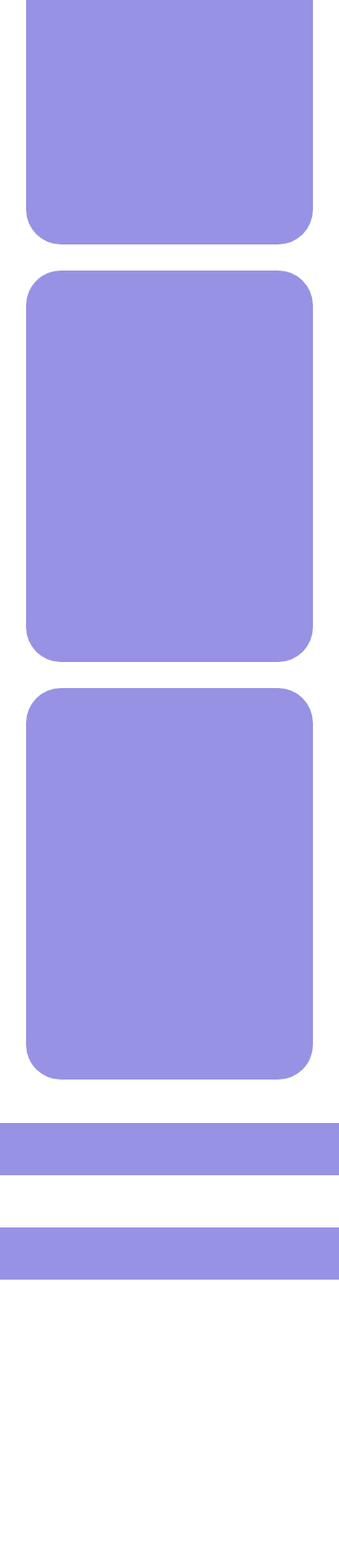
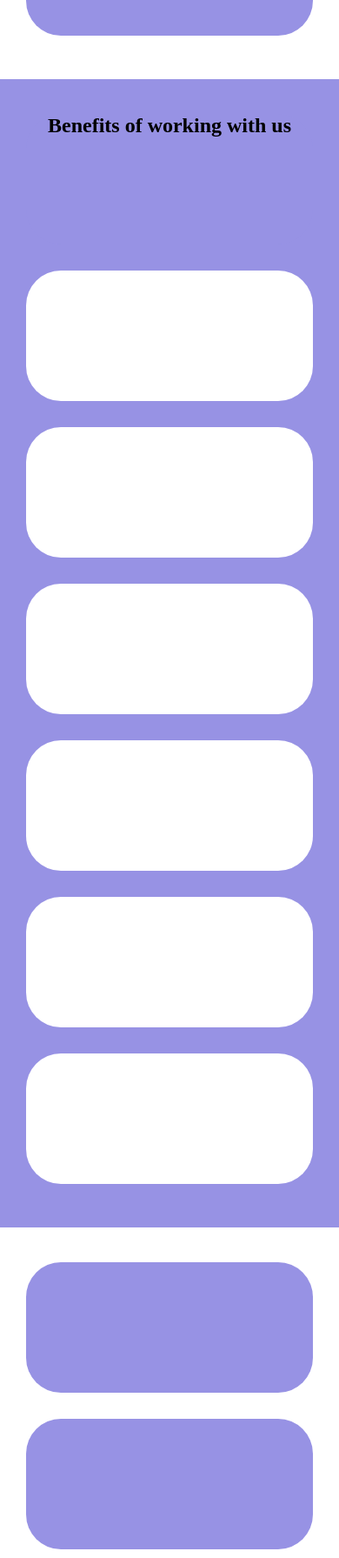
Before and after one commit to salvatorebriga/htmlcss-responsive-layout, a plain HTML site: page index.html in a window 390 px wide. Shown: the part 3349-5140 px from the top of the page at 87% size. Before the commit the page ends 4820 px from the top, so only its background shows below. Drawn offline with Linux system fonts and the light colour scheme.

Commit message:
added about section (responsive)

```diff
--- a/css/style.css
+++ b/css/style.css
@@ -27,7 +27,9 @@ jumbo
 
 .jumbo,
 .planning,
-.partners{
+.partners,
+.with-us,
+.about{
     padding: 20px 30px;
 }
 
@@ -67,15 +69,48 @@ partners
 
 .partners .card{
     background-color: #9792e4;
-    height: 450px;
+    height: 150px;
     border-radius: 40px;
     text-align: center;
 }
 
 .partners .card-special{
     background-color: wheat;
-    height: 450px;
+    height: 150px;
     text-align: center;
+}
+
+/******************
+with us
+******************/
+
+.with-us .card{
+    background-color: #ffffff;
+    height: 150px;
+    border-radius: 40px;
+    text-align: center;
+}
+
+.with-us .col:first-child .card{
+    background-color: #9792e4;
+    height: 150px;
+    border-radius: 40px;
+    text-align: center;
+}
+
+/******************
+about
+******************/
+
+.about .card{
+    background-color: #9792e4;
+    height: 150px;
+    border-radius: 40px;
+    text-align: center;
+}
+
+.about .colx2{
+    margin-bottom: 30px;
 }
 
 /************
@@ -130,8 +165,8 @@ MEDIA*
         width: calc(100% / 3 - 30px);
     }
 
-    .planning .col{
-        width: calc(100% / 2 - 30px);
+    .with-us .col:first-child{
+        width: 100%;
     }
 }
 
--- a/index.html
+++ b/index.html
@@ -82,11 +82,58 @@
         </section>
 
         <section class="with-us padding-section bg-purple">
+            <div class="container">
+                <div class="row">
+                    <div class="col">
+                        <div class="card">
+                            <h2>Benefits of working with us</h2>
+                        </div>
+                    </div>
+                    <div class="col">
+                        <div class="card">
 
+                        </div>
+                    </div>
+                    <div class="col">
+                        <div class="card">
+
+                        </div>
+                    </div>
+                    <div class="col">
+                        <div class="card">
+
+                        </div>
+                    </div>
+                    <div class="col">
+                        <div class="card">
+
+                        </div>
+                    </div>
+                    <div class="col">
+                        <div class="card">
+
+                        </div>
+                    </div>
+                    <div class="col">
+                        <div class="card">
+
+                        </div>
+                    </div>
+                </div>
+            </div>
         </section>
 
         <section class="about padding-section">
-
+            <div class="container">
+                <div class="row">
+                    <div class="colx2">
+                        <div class="card"></div>
+                    </div>
+                    <div class="col">
+                        <div class="card"></div>
+                    </div>
+                </div>
+            </div>
         </section>
 
         <section class="pricing padding-section bg-purple">
```
